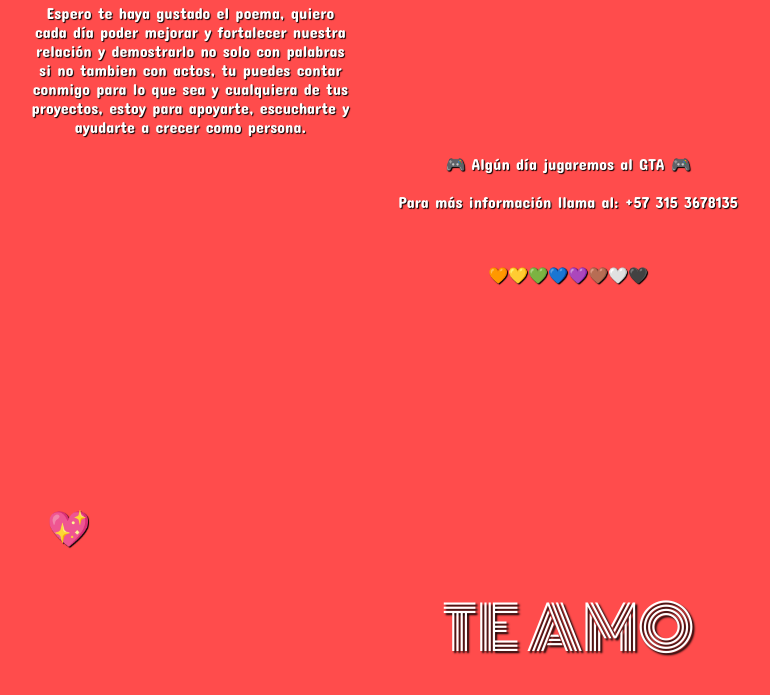
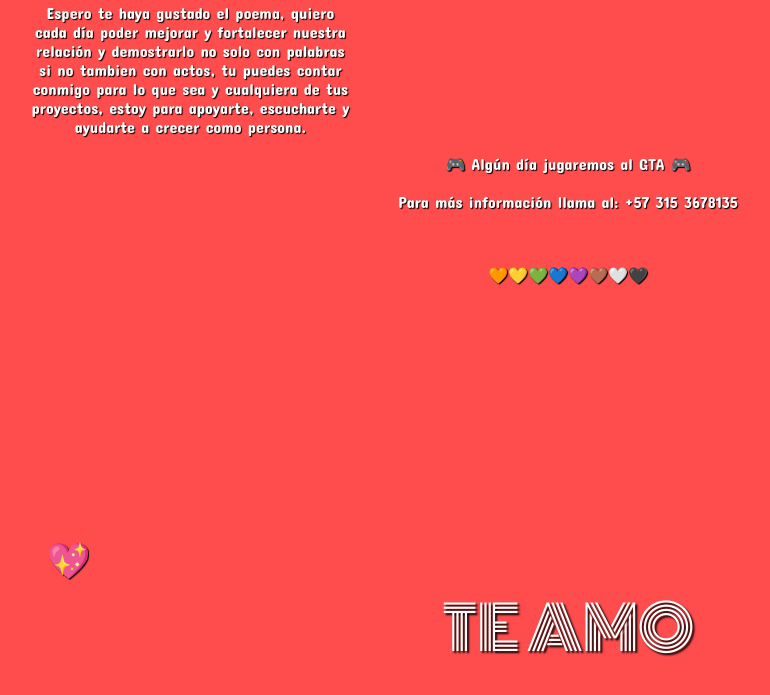
Before and after one commit to KalethRenteria/sorpresaGaby, a plain HTML site: page sorpresa.html in a window 1280 px wide. Shown: the part 1301-1996 px from the top of the page, without its empty margins (72-842 px from the left). Drawn offline with Linux system fonts and the light colour scheme; a web font is replaced by a local one.

Commit message:
Add files via upload

```diff
--- a/sorpresa.css
+++ b/sorpresa.css
@@ -128,7 +128,7 @@ p {
 #emoji {
     text-align: center;
     position: relative;
-    top: 26%;
+    top: 30%;
     font-size: 35px;
     animation-name: mover-corazon;
     animation-duration: 5s;
```
